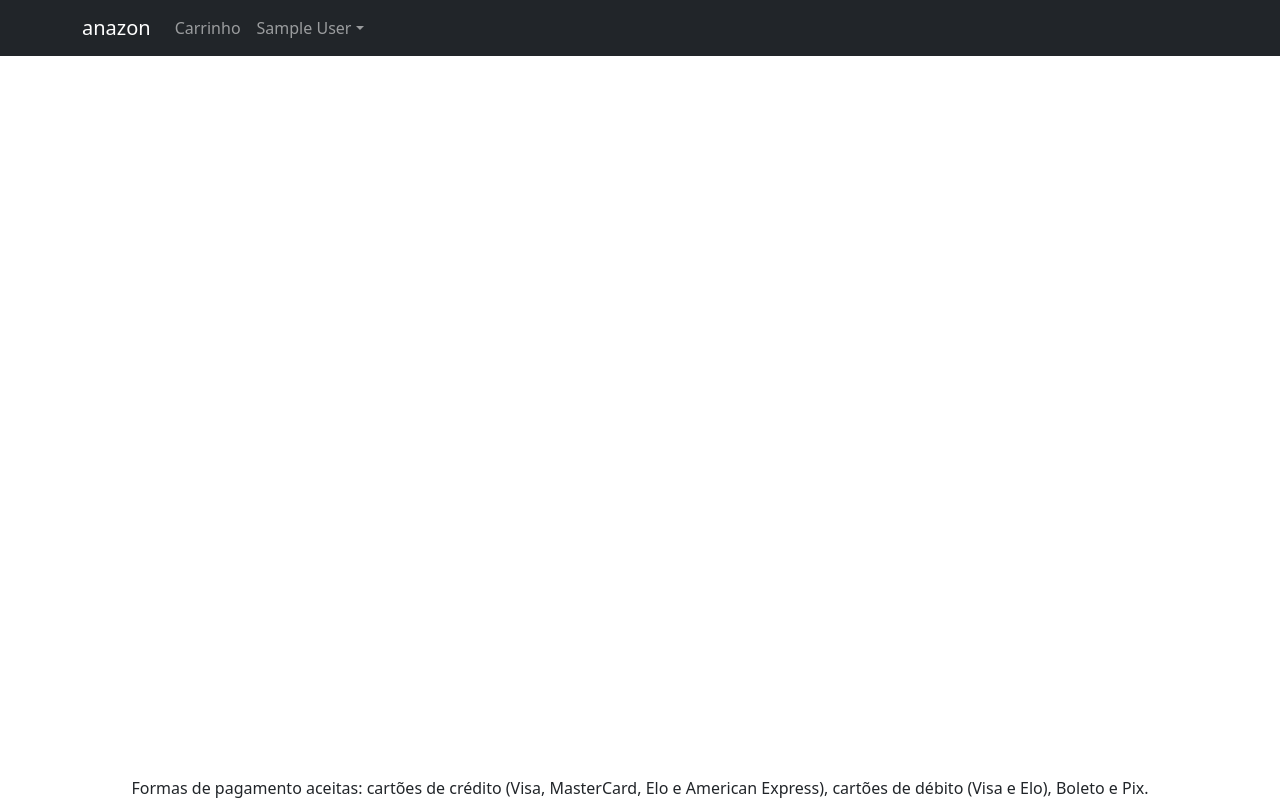
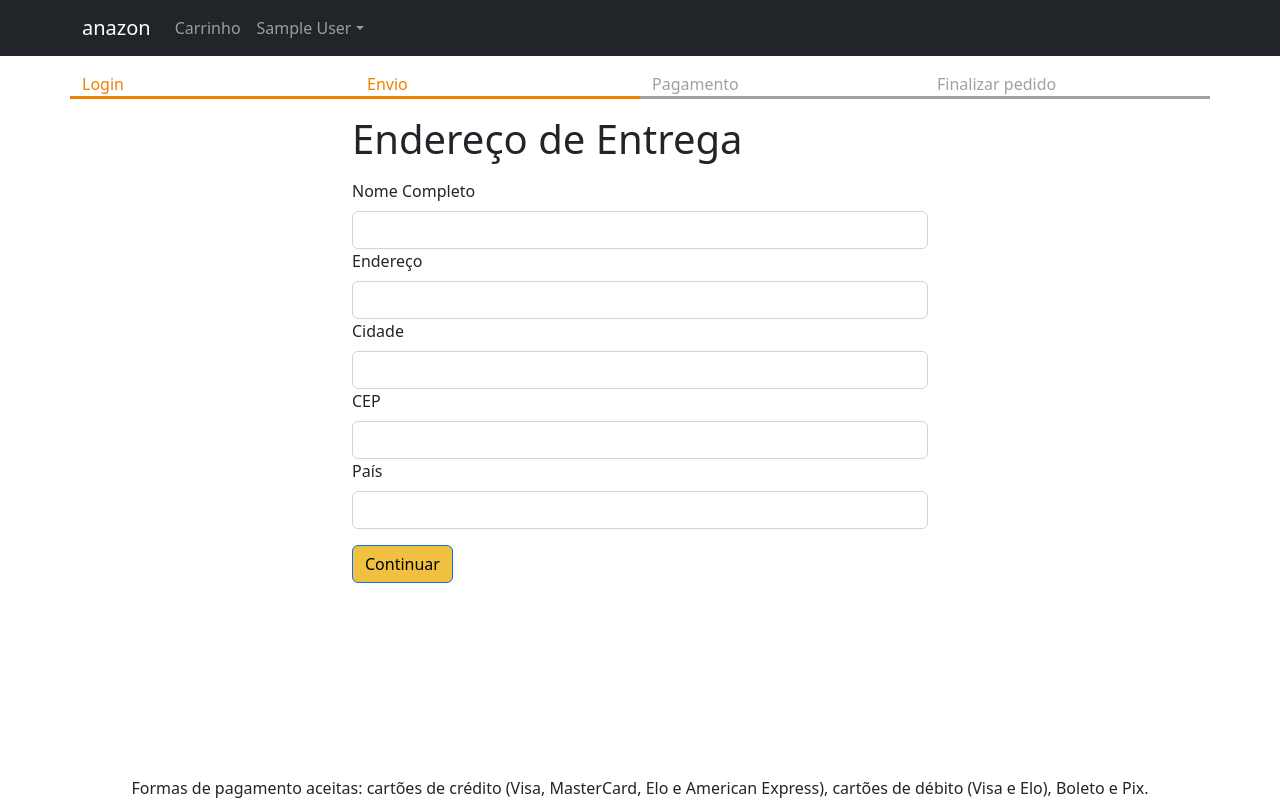
Before and after one commit to driven-education-cfigueiroa/projeto15-anazon-front, a React (Create React App) app: page /shipping in a window 1280 px wide. Built offline with nearby package versions, Linux system fonts and the light colour scheme; no server answers; sample sign-in values are in the browser's storage; what axios-retry would draw is missing.

Commit message:
feat: add ShippingAddressPage

```diff
--- a/src/App.jsx
+++ b/src/App.jsx
@@ -10,6 +10,7 @@
 import { CartPage } from './pages/CartPage';
 import { SigninPage } from './pages/SigninPage';
 import { SignupPage } from './pages/SignupPage';
+import { ShippingAddressPage } from './pages/ShippingAddressPage';
 
 export const App = () => {
   const { state, dispatch: ctxDispatch } = useContext(Store);
@@ -18,6 +19,7 @@
   const signoutHandler = () => {
     ctxDispatch({ type: 'USER_SIGNOUT' });
     localStorage.removeItem('userInfo');
+    localStorage.removeItem('shippingAddress');
   };
 
   return (
@@ -73,6 +75,7 @@
               <Route path="/cart" element={<CartPage />} />
               <Route path="/signin" element={<SigninPage />} />
               <Route path="/signup" element={<SignupPage />} />
+              <Route path="/shipping" element={<ShippingAddressPage />} />
             </Routes>
           </Container>
         </main>
--- /dev/null
+++ b/src/components/CheckoutSteps.jsx
@@ -0,0 +1,13 @@
+import React from 'react';
+import { Col, Row } from 'react-bootstrap';
+
+export const CheckoutSteps = (props) => {
+  return (
+    <Row className="checkout-steps">
+      <Col className={props.step1 ? 'active' : ''}>Login</Col>
+      <Col className={props.step2 ? 'active' : ''}>Envio</Col>
+      <Col className={props.step3 ? 'active' : ''}>Pagamento</Col>
+      <Col className={props.step4 ? 'active' : ''}>Finalizar pedido</Col>
+    </Row>
+  );
+};
--- a/src/contexts/Store.jsx
+++ b/src/contexts/Store.jsx
@@ -7,6 +7,9 @@
     ? JSON.parse(localStorage.getItem('userInfo'))
     : null,
   cart: {
+    shippingAddress: localStorage.getItem('shippingAddress')
+      ? JSON.parse(localStorage.getItem('shippingAddress'))
+      : {},
     cartItems: localStorage.getItem('cartItems')
       ? JSON.parse(localStorage.getItem('cartItems'))
       : [],
@@ -37,7 +40,16 @@
     case 'USER_SIGNIN':
       return { ...state, userInfo: action.payload };
     case 'USER_SIGNOUT':
-      return { ...state, userInfo: null };
+      return {
+        ...state,
+        userInfo: null,
+        cart: { cartItems: [], shippingAddress: {} },
+      };
+    case 'SAVE_SHIPPING_ADDRESS':
+      return {
+        ...state,
+        cart: { ...state.cart, shippingAddress: action.payload },
+      };
     default:
       return state;
   }
--- a/src/index.css
+++ b/src/index.css
@@ -46,3 +46,13 @@
 .small-container {
   max-width: 600px;
 }
+
+.checkout-steps > div {
+  border-bottom: 0.2rem solid #a0a0a0;
+  color: #a0a0a0;
+}
+
+.checkout-steps > div.active {
+  border-bottom: 0.2rem solid #f08000;
+  color: #f08000;
+}
--- /dev/null
+++ b/src/pages/ShippingAddressPage.jsx
@@ -0,0 +1,112 @@
+import { Helmet } from 'react-helmet-async';
+import { Button, Form } from 'react-bootstrap';
+import { useContext, useEffect, useState } from 'react';
+import { useNavigate } from 'react-router-dom';
+import { Store } from '../contexts/Store';
+import { CheckoutSteps } from '../components/CheckoutSteps';
+
+export const ShippingAddressPage = () => {
+  const navigate = useNavigate();
+  const { state, dispatch: ctxDispatch } = useContext(Store);
+  const {
+    userInfo,
+    cart: { shippingAddress },
+  } = state;
+  const [fullName, setFullName] = useState(shippingAddress.fullName || '');
+  const [address, setAddress] = useState(shippingAddress.address || '');
+  const [city, setCity] = useState(shippingAddress.city || '');
+  const [postalCode, setPostalCode] = useState(
+    shippingAddress.postalCode || ''
+  );
+  const [country, setCountry] = useState(shippingAddress.country || '');
+
+  useEffect(() => {
+    if (!userInfo) {
+      navigate('/signin?redirect=/shipping');
+    }
+  }, [userInfo, navigate]);
+
+  const submitHandler = (e) => {
+    e.preventDefault();
+    ctxDispatch({
+      type: 'SAVE_SHIPPING_ADDRESS',
+      payload: {
+        fullName,
+        address,
+        city,
+        postalCode,
+        country,
+      },
+    });
+    localStorage.setItem(
+      'shippingAddress',
+      JSON.stringify({
+        fullName,
+        address,
+        city,
+        postalCode,
+        country,
+      })
+    );
+    navigate('/payment');
+  };
+
+  return (
+    <div>
+      <Helmet>
+        <title>Endereço de Entrega</title>
+      </Helmet>
+      <CheckoutSteps step1 step2 />
+      <div className="container small-container">
+        <h1 className="my-3">Endereço de Entrega</h1>
+        <Form onSubmit={submitHandler} className="mb-3">
+          <Form.Group controlId="fullName">
+            <Form.Label>Nome Completo</Form.Label>
+            <Form.Control
+              value={fullName}
+              onChange={(e) => setFullName(e.target.value)}
+              required
+            />
+          </Form.Group>
+          <Form.Group controlId="address">
+            <Form.Label>Endereço</Form.Label>
+            <Form.Control
+              value={address}
+              onChange={(e) => setAddress(e.target.value)}
+              required
+            />
+          </Form.Group>
+          <Form.Group controlId="city">
+            <Form.Label>Cidade</Form.Label>
+            <Form.Control
+              value={city}
+              onChange={(e) => setCity(e.target.value)}
+              required
+            />
+          </Form.Group>
+          <Form.Group controlId="postalCode">
+            <Form.Label>CEP</Form.Label>
+            <Form.Control
+              value={postalCode}
+              onChange={(e) => setPostalCode(e.target.value)}
+              required
+            />
+          </Form.Group>
+          <Form.Group controlId="country">
+            <Form.Label>País</Form.Label>
+            <Form.Control
+              value={country}
+              onChange={(e) => setCountry(e.target.value)}
+              required
+            />
+          </Form.Group>
+          <div className="mt-3">
+            <Button variant="primary" type="submit">
+              Continuar
+            </Button>
+          </div>
+        </Form>
+      </div>
+    </div>
+  );
+};
```
